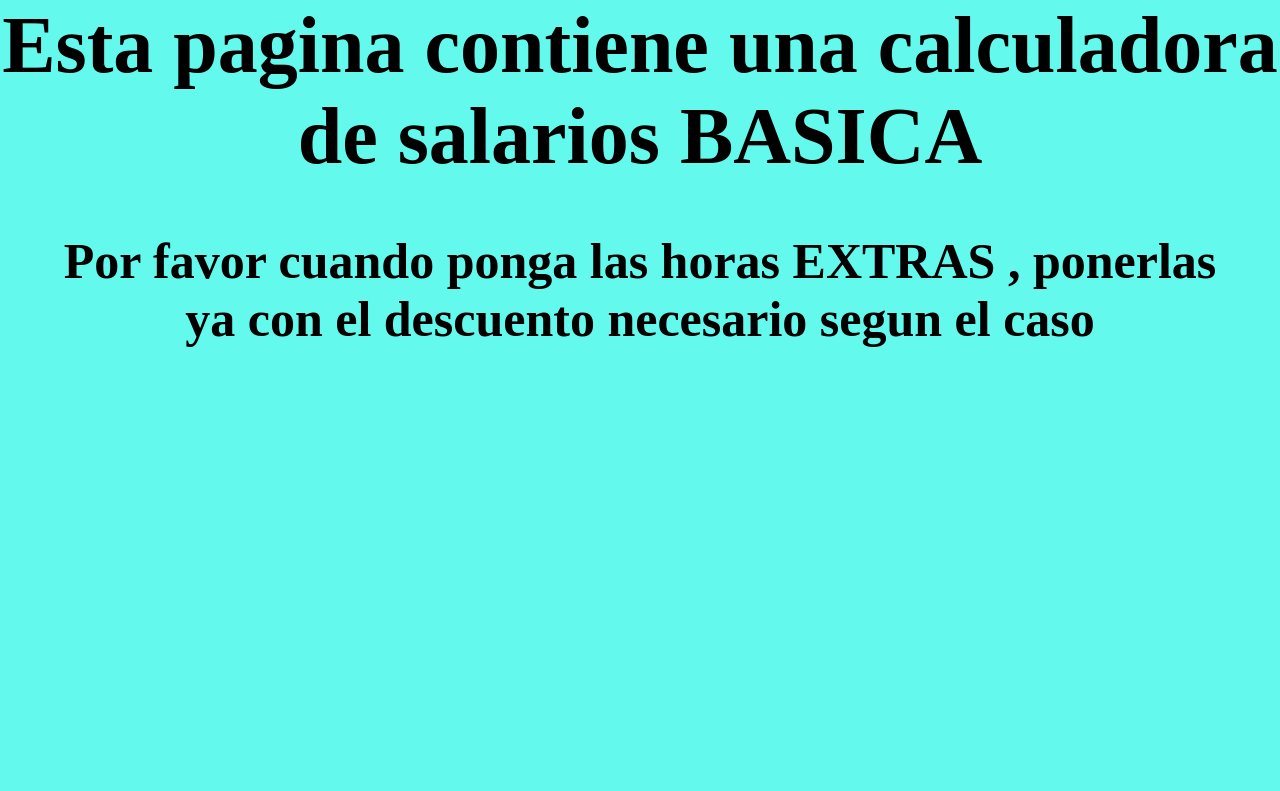
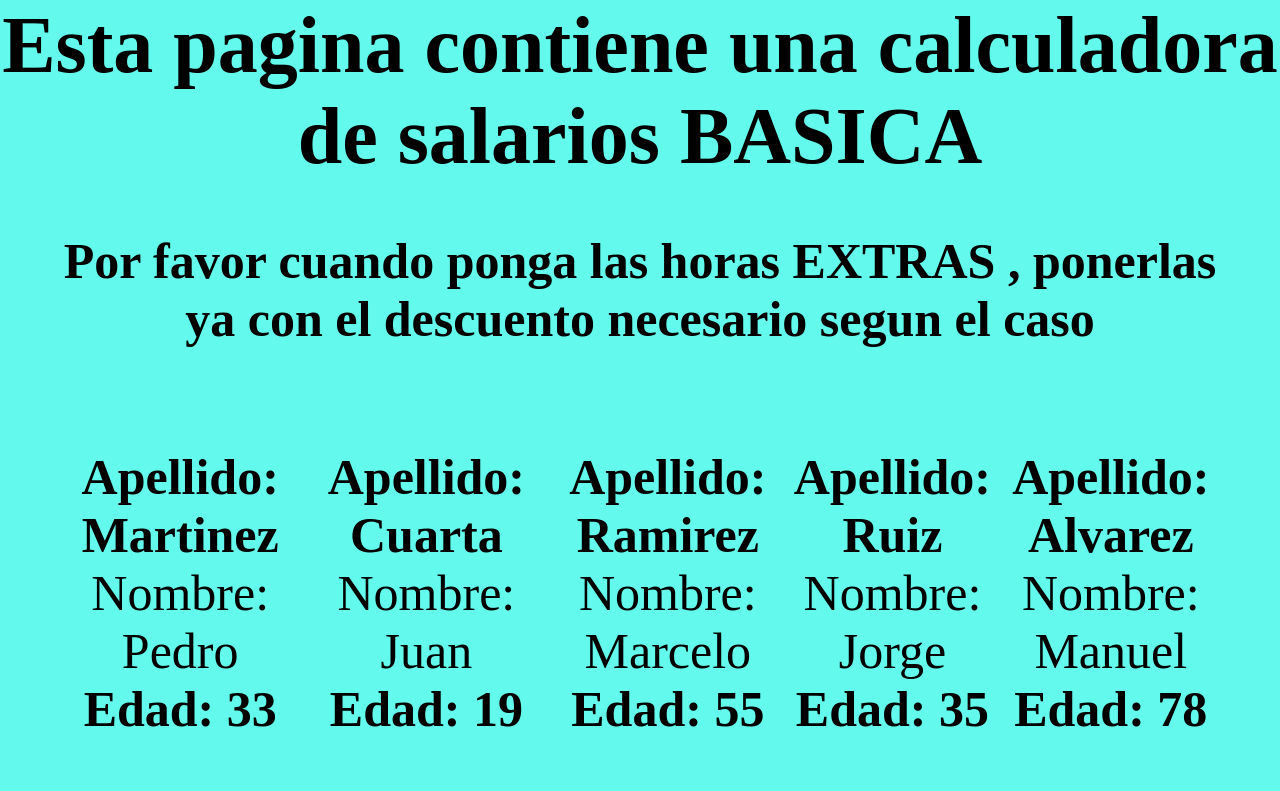
Before and after one commit to JuuanA/JavaScript-CoderHouse, a plain HTML site: page index.html in a window 1280 px wide. Drawn offline with Linux system fonts and the light colour scheme.

Commit message:
agregoDOM

```diff
--- a/estilo.css
+++ b/estilo.css
@@ -16,6 +16,13 @@ h3 {
     padding: 50px;
     text-align: center;
     font-size: 50px;
+}
 
+.trabajadores {
+    padding: 50px;
+    text-align: center;
+    font-size: 50px;
+    display: flex;
+    justify-content: space-around;
 
 }
--- a/index.html
+++ b/index.html
@@ -13,6 +13,8 @@
 <body>
     <h2>Esta pagina contiene una calculadora de salarios BASICA</h2>
     <h3>Por favor cuando ponga las horas EXTRAS , ponerlas ya con el descuento necesario segun el caso</h3>
+
+    <ul id="trabajadores" class="trabajadores"></ul>
     <script src="index.js"></script>
 </body>
 
--- a/index.js
+++ b/index.js
@@ -20,51 +20,56 @@ let calcular = prompt("Ingrese calcular");
 
 let resultado = calculadora(hora, horas, num2, calcular);
 alert(calculadora(hora, horas, num2, calcular)); */
-
-
-const trabajadores = [{
+let contenedor = document.getElementById("trabajadores");
+let trabajadores = [{
     nombre: "Pedro",
     apellido: "Martinez",
     edad: 33,
     trabajo: "Empleado",
-    },
-    {
+}, {
     nombre: "Juan",
     apellido: "Cuarta",
     edad: 19,
     trabajo: "Recepcion",
-    },
-    {
+}, {
     nombre: "Marcelo",
     apellido: "Ramirez",
     edad: 55,
     trabajo: "Contabilidad",
-    },
-    {
+}, {
     nombre: "Jorge",
     apellido: "Ruiz",
     edad: 35,
     trabajo: "Control de stock",
-    },
-    {
+}, {
     nombre: "Manuel",
     apellido: "Alvarez",
     edad: 78,
     trabajo: "Despachante",
-    },
-];
+
+}, ];
+
+for (const operario of trabajadores) {
+    let ul = document.createElement("ul");
+    ul.innerHTML = `<h4>Apellido: ${operario.apellido}</h4>
+                      <p>Nombre: ${operario.nombre}</p>
+                      <b>Edad: ${operario.edad}</b>
+                     `;
+    contenedor.append(ul);
+}
+
 /* MUESTRA TODOS LOS EMPLEADOS */
-const nombreCompleto = trabajadores.map(trabajador => trabajador.nombre + " " + trabajador.apellido + " " + trabajador.trabajo);
+/* const nombreCompleto = trabajadores.map(trabajador => trabajador.nombre + " " + trabajador.apellido + " " + trabajador.trabajo);
 
 
-console.log(trabajadores);
+console.log(trabajadores); */
 
 /* FILTRAR POR NOMBRE  */
-const result = trabajadores.find((trabajadores) => trabajadores.nombre === "Jorge");
+/* const result = trabajadores.find((trabajadores) => trabajadores.nombre === "Jorge");
 
-console.log(result);
+console.log(result); */
 
 /* FILTRAR POR EDAD  */
-const edad = trabajadores.filter((trabajadores) => trabajadores.edad > 70);
+/* const edad = trabajadores.filter((trabajadores) => trabajadores.edad > 70);
 
-console.log(edad);
+console.log(edad); */
```
Lines whose indentation alone changed are shown as unchanged.
